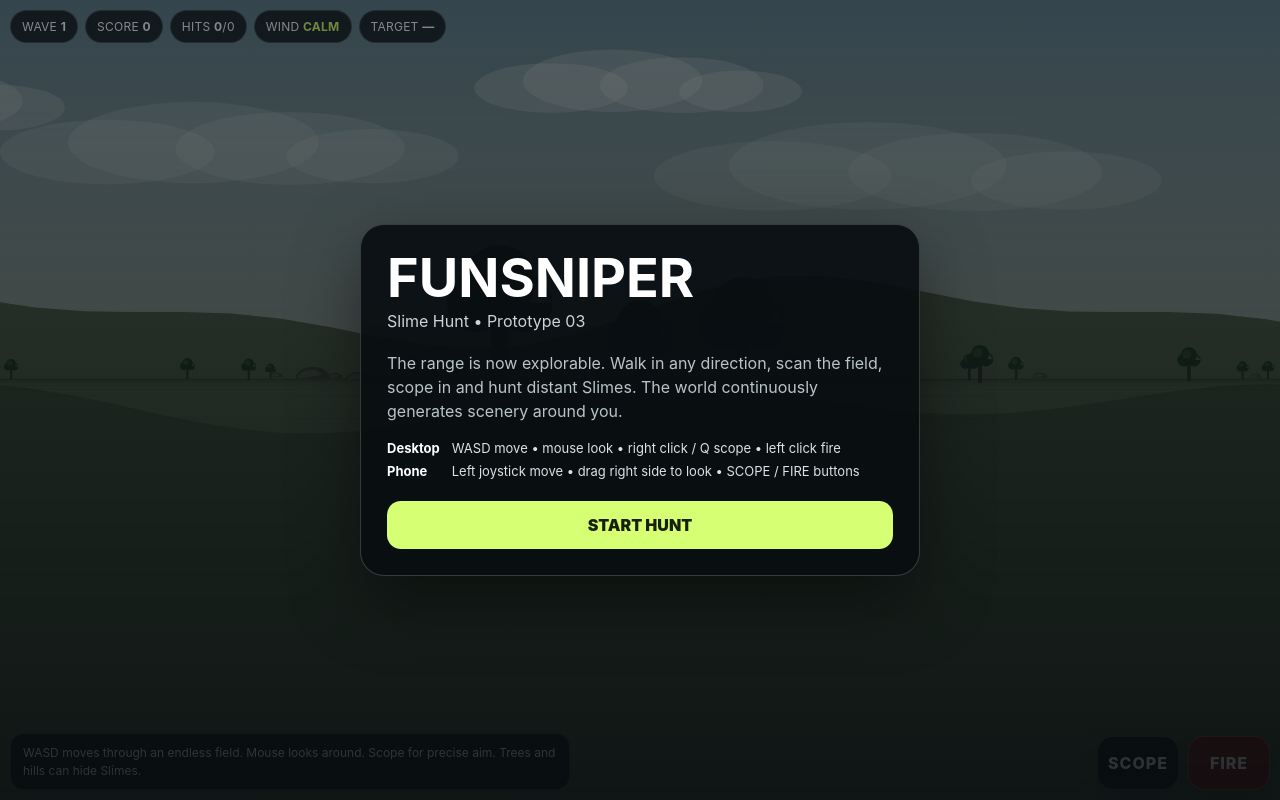
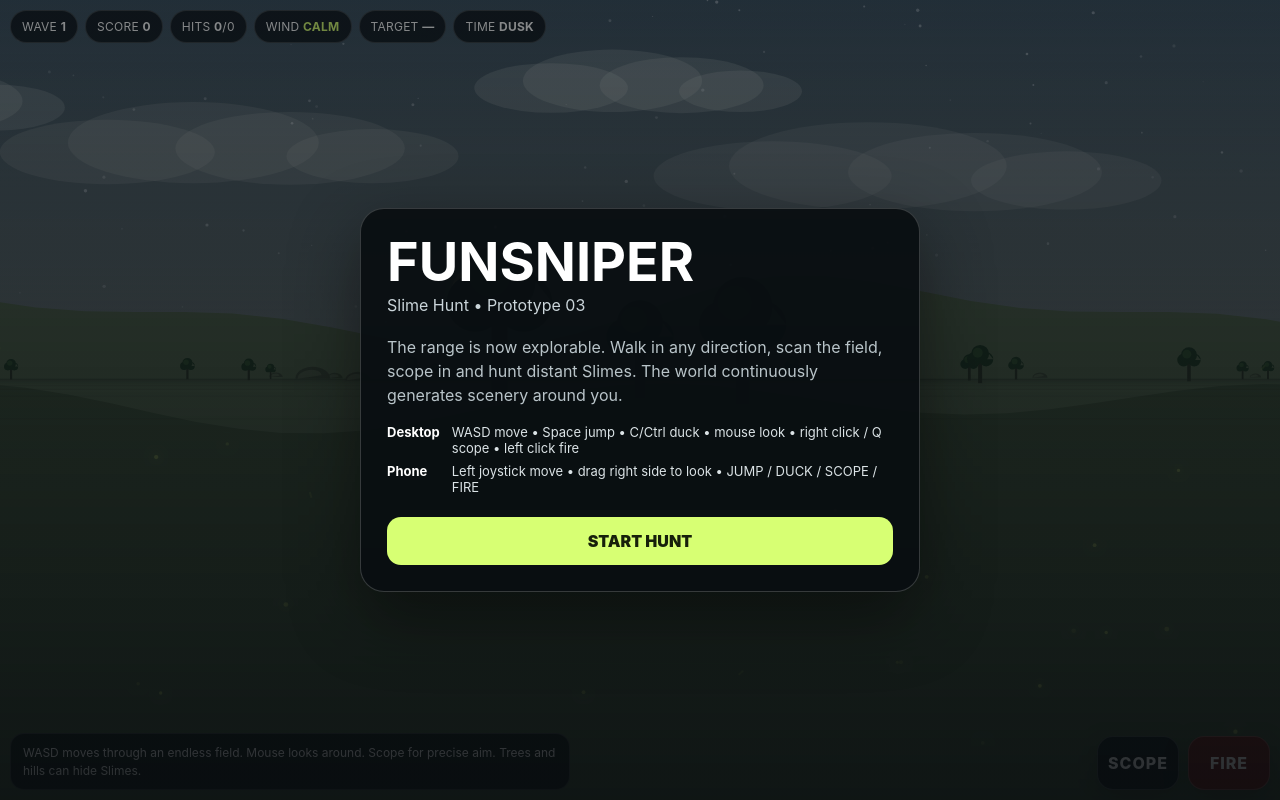
Before and after one commit to noagrp/funsniper, a plain HTML site: page index.html in a window 1280 px wide. Drawn offline with Linux system fonts and the light colour scheme; animation ran at ten frames a second.

Commit message:
Add jump crouch and dynamic day night atmosphere

```diff
--- a/index.html
+++ b/index.html
@@ -37,7 +37,7 @@ button{font:inherit;color:inherit}
 #joystick{position:absolute;left:max(18px,env(safe-area-inset-left));bottom:max(20px,env(safe-area-inset-bottom));width:126px;height:126px;border-radius:50%;border:1px solid rgba(255,255,255,.22);background:rgba(10,15,18,.28);backdrop-filter:blur(5px);pointer-events:auto;touch-action:none}
 #stick{position:absolute;left:50%;top:50%;width:54px;height:54px;border-radius:50%;transform:translate(-50%,-50%);background:rgba(235,244,245,.22);border:1px solid rgba(255,255,255,.32)}
 #lookZone{position:absolute;right:0;top:18%;width:58%;height:62%;pointer-events:auto;touch-action:none}
-.mobile-actions{position:absolute;right:max(14px,env(safe-area-inset-right));bottom:max(18px,env(safe-area-inset-bottom));display:flex;gap:9px;pointer-events:auto}
+.mobile-actions{position:absolute;right:max(14px,env(safe-area-inset-right));bottom:max(18px,env(safe-area-inset-bottom));display:flex;gap:9px;pointer-events:auto;flex-wrap:wrap;justify-content:flex-end;max-width:180px}
 .mobile-actions .ctrl{min-width:74px;height:52px}
 .mobile-actions #mFire{background:rgba(112,24,22,.9)}
 #hintPhone{display:none;position:absolute;right:14px;bottom:80px;font-size:10px;color:rgba(255,255,255,.7);text-shadow:0 2px 6px #000}
@@ -62,6 +62,7 @@ button{font:inherit;color:inherit}
     <div class="pill">HITS <strong id="hits">0</strong>/<span id="shots">0</span></div>
     <div class="pill" id="windPill">WIND <strong id="wind">CALM</strong></div>
     <div class="pill">TARGET <strong id="range">—</strong></div>
+    <div class="pill">TIME <strong id="timeOfDay">DAY</strong></div>
   </div>
   <div class="bottom">
     <div class="info">WASD moves through an endless field. Mouse looks around. Scope for precise aim. Trees and hills can hide Slimes.</div>
@@ -77,6 +78,8 @@ button{font:inherit;color:inherit}
   <div id="lookZone"></div>
   <div id="hintPhone">DRAG HERE TO LOOK</div>
   <div class="mobile-actions">
+    <button class="ctrl" id="mJump">JUMP</button>
+    <button class="ctrl" id="mDuck">DUCK</button>
     <button class="ctrl" id="mScope">SCOPE</button>
     <button class="ctrl" id="mFire">FIRE</button>
   </div>
@@ -89,8 +92,8 @@ button{font:inherit;color:inherit}
     <p class="sub">Slime Hunt • Prototype 03</p>
     <p>The range is now explorable. Walk in any direction, scan the field, scope in and hunt distant Slimes. The world continuously generates scenery around you.</p>
     <div class="legend">
-      <b>Desktop</b><span>WASD move • mouse look • right click / Q scope • left click fire</span>
-      <b>Phone</b><span>Left joystick move • drag right side to look • SCOPE / FIRE buttons</span>
+      <b>Desktop</b><span>WASD move • Space jump • C/Ctrl duck • mouse look • right click / Q scope • left click fire</span>
+      <b>Phone</b><span>Left joystick move • drag right side to look • JUMP / DUCK / SCOPE / FIRE</span>
     </div>
     <button id="play">START HUNT</button>
   </div>
@@ -108,17 +111,20 @@ const ui={
  message:document.getElementById('message'),start:document.getElementById('start'),
  play:document.getElementById('play'),scope:document.getElementById('scope'),fire:document.getElementById('fire'),
  mScope:document.getElementById('mScope'),mFire:document.getElementById('mFire'),
- joystick:document.getElementById('joystick'),stick:document.getElementById('stick'),lookZone:document.getElementById('lookZone')
+ joystick:document.getElementById('joystick'),stick:document.getElementById('stick'),lookZone:document.getElementById('lookZone'),
+ mJump:document.getElementById('mJump'),mDuck:document.getElementById('mDuck'),timeOfDay:document.getElementById('timeOfDay')
 };
 
 let W=0,H=0,dpr=1,last=performance.now(),running=false,scoped=false;
 let wave=1,score=0,shots=0,hits=0,wind=0,messageTimer=0,waveDelay=0;
-let player={x:0,z:0,yaw:0,pitch:0};
+let player={x:0,z:0,yaw:0,pitch:0,y:0,vy:0,crouch:false};
 let move={x:0,z:0},keys={},lookPointer=null,joyPointer=null;
 let targets=[],particles=[],shotFX=[],visibleCover=[];
 let sway={x:0,y:0},recoil=0;
+let worldTime=.30;
+let ambientLeaves=[];
 const SCOPE_ZOOM=2.45,BULLET_SPEED=235,GRAVITY=9.81,WIND_SCALE=.70,DROP_SCALE=.62;
-const VIEW_DISTANCE=720,CHUNK=260,CAM_H=1.72;
+const VIEW_DISTANCE=720,CHUNK=260,STAND_H=1.72,CROUCH_H=1.05;
 
 function resize(){
  dpr=Math.min(devicePixelRatio||1,2);W=innerWidth;H=innerHeight;
@@ -135,7 +141,7 @@ function dirWind(){const a=Math.abs(wind);return a<.15?'CALM':(wind<0?'← ':'
 function setMessage(t,ms=700){ui.message.textContent=t;ui.message.classList.add('show');clearTimeout(messageTimer);messageTimer=setTimeout(()=>ui.message.classList.remove('show'),ms)}
 function updateUI(){ui.wave.textContent=wave;ui.score.textContent=score;ui.hits.textContent=hits;ui.shots.textContent=shots;ui.wind.textContent=dirWind()}
 function reset(){
- wave=1;score=0;shots=0;hits=0;waveDelay=0;player={x:0,z:0,yaw:0,pitch:0};targets=[];particles=[];shotFX=[];
+ wave=1;score=0;shots=0;hits=0;waveDelay=0;player={x:0,z:0,yaw:0,pitch:0,y:0,vy:0,crouch:false};targets=[];particles=[];shotFX=[];
  scoped=false;ui.scope.classList.remove('active');ui.mScope.classList.remove('active');startWave();updateUI();
 }
 function startWave(){
@@ -163,7 +169,7 @@ function project(x,z,height=0){
  const horizon=H*.47+player.pitch;
  return{
    x:W/2+(v.side/v.forward)*focal,
-   y:horizon+((CAM_H-height)/v.forward)*focal,
+   y:horizon+(((player.crouch?CROUCH_H:STAND_H)+player.y-height)/v.forward)*focal,
    scale:focal/v.forward,
    forward:v.forward,side:v.side
  };
@@ -175,22 +181,57 @@ function targetPos(t,time){
 }
 
 function drawSky(now){
+ const dayPhase=(worldTime%1+1)%1;
+ const sunHeight=Math.sin(dayPhase*Math.PI*2-Math.PI/2);
+ const daylight=clamp((sunHeight+0.18)/.82,0,1);
+ const night=1-daylight;
+
+ const topDay=[94,123,136], topNight=[8,14,32];
+ const botDay=[174,188,175], botNight=[23,31,50];
+ const mix=(a,b,t)=>Math.round(a+(b-a)*t);
  const g=ctx.createLinearGradient(0,0,0,H);
- g.addColorStop(0,'#5e7b88');g.addColorStop(.46,'#aebcaf');g.addColorStop(.47,'#7b866c');g.addColorStop(1,'#29392e');
+ g.addColorStop(0,`rgb(${mix(topNight[0],topDay[0],daylight)},${mix(topNight[1],topDay[1],daylight)},${mix(topNight[2],topDay[2],daylight)})`);
+ g.addColorStop(.47,`rgb(${mix(botNight[0],botDay[0],daylight)},${mix(botNight[1],botDay[1],daylight)},${mix(botNight[2],botDay[2],daylight)})`);
+ g.addColorStop(.48,daylight>.35?'#7b866c':'#263044');
+ g.addColorStop(1,daylight>.35?'#29392e':'#111827');
  ctx.fillStyle=g;ctx.fillRect(0,0,W,H);
+
+ if(night>.2){
+   ctx.save();
+   for(let i=0;i<85;i++){
+     const sx=(hash(i,7,3)*W+player.yaw*90)%W,sy=hash(i,9,4)*H*.42;
+     ctx.globalAlpha=(.35+hash(i,5,2)*.65)*night;
+     ctx.fillStyle='#f3f7ff';const r=.5+hash(i,3,8)*1.3;
+     ctx.beginPath();ctx.arc((sx+W)%W,sy,r,0,Math.PI*2);ctx.fill();
+   }
+   ctx.restore();
+ }
+
+ const celestialX=W*(.5+.42*Math.cos(dayPhase*Math.PI*2));
+ const celestialY=H*(.48-.38*sunHeight);
+ if(daylight>.15){
+   ctx.save();ctx.globalAlpha=.65+.35*daylight;ctx.fillStyle='#ffe9a3';
+   ctx.shadowBlur=25;ctx.shadowColor='rgba(255,223,130,.65)';
+   ctx.beginPath();ctx.arc(celestialX,celestialY,22,0,Math.PI*2);ctx.fill();ctx.restore();
+ }else{
+   const moonPhase=(dayPhase+.5)%1, mx=W*(.5+.42*Math.cos(moonPhase*Math.PI*2)),my=H*(.48-.34*Math.sin(moonPhase*Math.PI*2-Math.PI/2));
+   ctx.save();ctx.globalAlpha=.92;ctx.fillStyle='#eef3f7';ctx.shadowBlur=18;ctx.shadowColor='rgba(220,235,255,.45)';
+   ctx.beginPath();ctx.arc(mx,my,18,0,Math.PI*2);ctx.fill();ctx.restore();
+ }
 
  const drift=now*.004+player.yaw*90;
  const clouds=[
    {x:.08,y:.13,w:.22,h:.055,a:.19,s:.35},{x:.35,y:.19,w:.28,h:.065,a:.16,s:.22},
    {x:.67,y:.11,w:.20,h:.05,a:.20,s:.29},{x:.88,y:.22,w:.31,h:.07,a:.14,s:.18}
  ];
- for(let i=0;i<clouds.length;i++){
-   const c=clouds[i],cx=((c.x*W+drift*c.s)%(W*1.35))-W*.18,cy=H*c.y;
-   ctx.save();ctx.globalAlpha=c.a;ctx.fillStyle='#f2f5ef';
+ for(const c of clouds){
+   const cx=((c.x*W+drift*c.s)%(W*1.35))-W*.18,cy=H*c.y;
+   ctx.save();ctx.globalAlpha=c.a*(.55+.45*daylight);ctx.fillStyle=daylight>.35?'#f2f5ef':'#b8c2d1';
    const blobs=[[-.32,0,.30,.62],[-.08,-.18,.35,.78],[.19,-.07,.32,.70],[.42,.08,.24,.52]];
    for(const b of blobs){ctx.beginPath();ctx.ellipse(cx+b[0]*c.w*W,cy+b[1]*c.h*H,c.w*W*b[2],c.h*H*b[3],0,0,Math.PI*2);ctx.fill()}
    ctx.restore();
  }
+ ui.timeOfDay.textContent=daylight>.65?'DAY':daylight>.2?'DUSK':'NIGHT';
 }
 
 function drawHills(){
@@ -257,10 +298,11 @@ function drawCover(){
    const {o,p}=q;visibleCover.push({o,p});
    if(o.type==='tree'){
      const s=clamp(p.scale*4.5*o.s,8,120);
+     const swayTree=Math.sin(performance.now()*.0015+o.x*.02+o.z*.015)*Math.min(10,Math.abs(wind)*1.15);
      ctx.fillStyle='#2d392a';ctx.fillRect(p.x-s*.10,p.y-s*1.15,s*.20,s*1.2);
      ctx.fillStyle='#203d27';
-     ctx.beginPath();ctx.arc(p.x,p.y-s*1.42,s*.45,0,Math.PI*2);ctx.arc(p.x-s*.30,p.y-s*1.15,s*.36,0,Math.PI*2);ctx.arc(p.x+s*.30,p.y-s*1.15,s*.36,0,Math.PI*2);ctx.fill();
-     ctx.fillStyle='#315331';ctx.beginPath();ctx.arc(p.x-s*.12,p.y-s*1.48,s*.25,0,Math.PI*2);ctx.fill();
+     ctx.beginPath();ctx.arc(p.x+swayTree,p.y-s*1.42,s*.45,0,Math.PI*2);ctx.arc(p.x-s*.30+swayTree*.7,p.y-s*1.15,s*.36,0,Math.PI*2);ctx.arc(p.x+s*.30+swayTree*.7,p.y-s*1.15,s*.36,0,Math.PI*2);ctx.fill();
+     ctx.fillStyle='#315331';ctx.beginPath();ctx.arc(p.x-s*.12+swayTree,p.y-s*1.48,s*.25,0,Math.PI*2);ctx.fill();
    }else{
      const s=clamp(p.scale*5.8*o.s,7,115);
      ctx.fillStyle='#3f4d3b';ctx.beginPath();ctx.ellipse(p.x,p.y-s*.12,s*.55,s*.38,0,Math.PI,Math.PI*2);ctx.fill();
@@ -303,6 +345,37 @@ function drawSlimes(now){
    ctx.fillStyle='rgba(0,0,0,.18)';ctx.beginPath();ctx.ellipse(0,1,s*.46,s*.12,0,0,Math.PI*2);ctx.fill();
    ctx.fillStyle=g;ctx.beginPath();ctx.moveTo(-s*.48,0);ctx.bezierCurveTo(-s*.5,-s*.24,-s*.35,-s*.60,0,-s*.63);ctx.bezierCurveTo(s*.35,-s*.60,s*.5,-s*.24,s*.48,0);ctx.quadraticCurveTo(s*.28,s*.14,0,s*.10);ctx.quadraticCurveTo(-s*.28,s*.14,-s*.48,0);ctx.fill();
    if(s>13){ctx.fillStyle='#17201b';ctx.beginPath();ctx.arc(-s*.16,-s*.27,Math.max(1.1,s*.045),0,Math.PI*2);ctx.arc(s*.16,-s*.27,Math.max(1.1,s*.045),0,Math.PI*2);ctx.fill()}
+   ctx.restore();
+ }
+}
+
+function drawAmbient(now){
+ const dayPhase=(worldTime%1+1)%1;
+ const sunHeight=Math.sin(dayPhase*Math.PI*2-Math.PI/2);
+ const daylight=clamp((sunHeight+.18)/.82,0,1);
+ const night=1-daylight;
+
+ // drifting leaves, stronger in wind
+ const leafCount=Math.min(26,4+Math.floor(Math.abs(wind)*3));
+ ctx.save();
+ for(let i=0;i<leafCount;i++){
+   const seed=hash(i,17,4),speed=12+Math.abs(wind)*8;
+   const x=((seed*W+now*.01*speed*(wind>=0?1:-1))%(W+100)+W+100)%(W+100)-50;
+   const y=H*(.35+hash(i,19,8)*.55)+Math.sin(now*.002+i)*12;
+   ctx.globalAlpha=.18+.30*daylight;ctx.fillStyle=i%2?'#6f8b45':'#829b54';
+   ctx.save();ctx.translate(x,y);ctx.rotate(now*.003+i);ctx.fillRect(-3,-1,6,2);ctx.restore();
+ }
+ ctx.restore();
+
+ if(night>.35){
+   ctx.save();
+   for(let i=0;i<22;i++){
+     const x=hash(i,33,2)*W,y=H*(.55+hash(i,34,3)*.38);
+     const fx=x+Math.sin(now*.0013+i)*18,fy=y+Math.cos(now*.001+i*.7)*8;
+     const pulse=.35+.65*(.5+.5*Math.sin(now*.004+i*1.9));
+     ctx.globalAlpha=night*pulse;ctx.fillStyle='#e8ff7a';ctx.shadowBlur=10;ctx.shadowColor='#dfff64';
+     ctx.beginPath();ctx.arc(fx,fy,1.5+hash(i,35,5),0,Math.PI*2);ctx.fill();
+   }
    ctx.restore();
  }
 }
@@ -404,11 +477,30 @@ canvas.addEventListener('mousedown',e=>{
 canvas.addEventListener('mousemove',desktopPointerMove);
 canvas.addEventListener('contextmenu',e=>e.preventDefault());
 
-addEventListener('keydown',e=>{keys[e.key.toLowerCase()]=true;if(e.key.toLowerCase()==='s'&&e.ctrlKey===false&&e.metaKey===false&&e.altKey===false){}if(e.key==='Shift')keys.shift=true;if(e.key.toLowerCase()==='q')toggleScope();if(e.key.toLowerCase()==='r')reset()});
-addEventListener('keyup',e=>{keys[e.key.toLowerCase()]=false;if(e.key==='Shift')keys.shift=false});
+function tryJump(){
+ if(player.y<=.001){player.vy=5.8;player.crouch=false}
+}
+function setDuck(on){player.crouch=on&&player.y<=.05}
+
+addEventListener('keydown',e=>{
+ keys[e.key.toLowerCase()]=true;
+ if(e.code==='Space'){e.preventDefault();tryJump()}
+ if(e.key.toLowerCase()==='c'||e.key==='Control')setDuck(true);if(e.key==='Shift')keys.shift=true;
+ if(e.key.toLowerCase()==='q')toggleScope();
+ if(e.key.toLowerCase()==='r')reset();
+});
+addEventListener('keyup',e=>{
+ keys[e.key.toLowerCase()]=false;
+ if(e.key==='Shift')keys.shift=false;
+ if(e.key.toLowerCase()==='c'||e.key==='Control')setDuck(false);
+});
 
 function bindButton(el,fn){el.addEventListener('pointerdown',e=>{e.preventDefault();e.stopPropagation();fn()})}
 bindButton(ui.scope,toggleScope);bindButton(ui.fire,shoot);bindButton(ui.mScope,toggleScope);bindButton(ui.mFire,shoot);
+bindButton(ui.mJump,tryJump);
+ui.mDuck.addEventListener('pointerdown',e=>{e.preventDefault();e.stopPropagation();setDuck(true)});
+ui.mDuck.addEventListener('pointerup',e=>{e.preventDefault();setDuck(false)});
+ui.mDuck.addEventListener('pointercancel',()=>setDuck(false));
 
 ui.lookZone.addEventListener('pointerdown',e=>{e.preventDefault();lookPointer={id:e.pointerId,x:e.clientX,y:e.clientY};ui.lookZone.setPointerCapture(e.pointerId)});
 ui.lookZone.addEventListener('pointermove',e=>{if(!lookPointer||e.pointerId!==lookPointer.id)return;const dx=e.clientX-lookPointer.x,dy=e.clientY-lookPointer.y;applyLook(dx,dy,1.15);lookPointer.x=e.clientX;lookPointer.y=e.clientY});
@@ -431,13 +523,16 @@ function updateMovement(dt){
  let strafe=move.x,forward=move.z;
  if(keys.w||keys.arrowup)forward+=1;if(keys.s||keys.arrowdown)forward-=1;if(keys.a||keys.arrowleft)strafe-=1;if(keys.d||keys.arrowright)strafe+=1;
  const len=Math.hypot(strafe,forward);if(len>1){strafe/=len;forward/=len}
- const speed=(keys.shift?42:26)*dt,s=Math.sin(player.yaw),c=Math.cos(player.yaw);
+ const baseSpeed=player.crouch?13:(keys.shift?42:26),speed=baseSpeed*dt,s=Math.sin(player.yaw),c=Math.cos(player.yaw);
  player.x+=(strafe*c+forward*s)*speed;player.z+=(-strafe*s+forward*c)*speed;
+ player.vy-=12.5*dt;player.y+=player.vy*dt;
+ if(player.y<0){player.y=0;player.vy=0}
 }
 
 function tick(now){
- const dt=Math.min((now-last)/1000,.035);last=now;if(running)updateMovement(dt);
- drawSky(now);drawHills();drawGroundGrid();drawSlimes(now);drawCover();
+ const dt=Math.min((now-last)/1000,.035);last=now;
+ if(running){updateMovement(dt);worldTime=(worldTime+dt/180)%1}
+ drawSky(now);drawHills();drawGroundGrid();drawSlimes(now);drawCover();drawAmbient(now);
 
  if(scoped){sway.x=Math.sin(now*.0013)*1.05+Math.sin(now*.00061)*.65;sway.y=Math.cos(now*.0011)*.9;recoil*=.82}
  else{sway.x=Math.sin(now*.0011)*.3;sway.y=Math.cos(now*.001)*.25;recoil*=.7}
```
